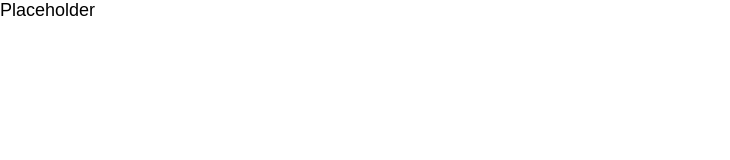
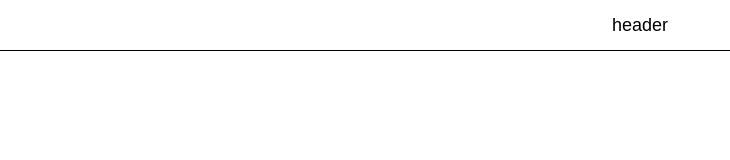
Before and after one commit to ooloo-io/github-flow-manfelt, a plain HTML site: page src/index.html in a window 1280 px wide. Shown: the whole page, without its empty margins (0-730 px from the left). Drawn offline with nearby package versions, Linux system fonts and the light colour scheme.

Commit message:
Header (#1)
* Add header markup

* Add header styles

```diff
--- a/src/index.html
+++ b/src/index.html
@@ -13,6 +13,8 @@
 </head>
 
 <body>
-  Placeholder
+  <header class="header">
+    header
+  </header>
 </body>
 </html>
--- a/src/styles.css
+++ b/src/styles.css
@@ -2,3 +2,11 @@ body {
   font-family: Arial, Helvetica, sans-serif;
   font-size: 18px;
 }
+
+header {
+  height: 50px;
+  display: flex;
+  justify-content: center;
+  align-items: center;
+  border-bottom: 1px solid black;
+}
```
